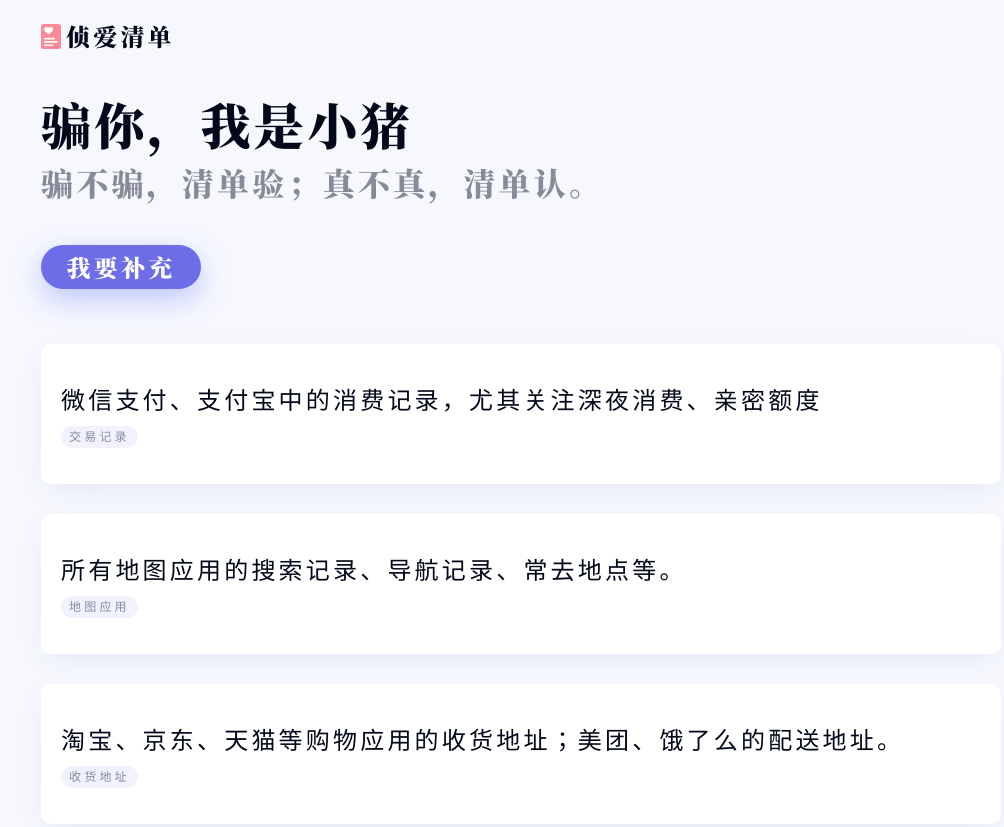
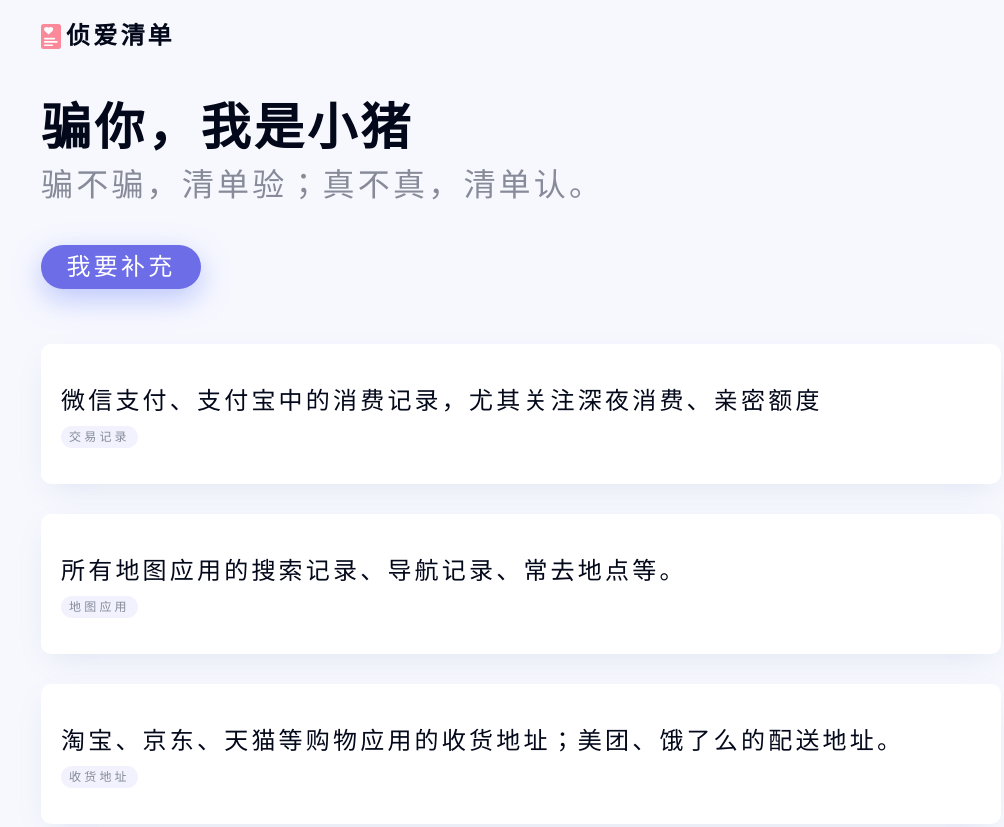
Before and after one commit to xiongbao/checklist.love, a plain HTML site: page index.html in a window 1280 px wide. Shown: the top 827 px of the page, without its empty margins (119-1123 px from the left). Drawn offline with Linux system fonts and the light colour scheme; no server answers.

Commit message:
Remove font-face

```diff
--- a/assets/main.css
+++ b/assets/main.css
@@ -1,9 +1,3 @@
-@font-face {
-  font-family: 'SourceHanSerifCN';
-  src: url('font/SourceHanSerifCN.ttf') format('truetype');
-  font-weight: normal;
-  font-style: normal;
-}
 html {
   font-size: 26.6666vw;
 }
@@ -60,12 +54,10 @@ a:visited {
   background-repeat: no-repeat;
 }
 .siteinfo .name {
-  font-family: 'SourceHanSerifCN';
   font-size: 0.24rem;
 }
 .siteintro {
   margin: auto 0;
-  font-family: 'SourceHanSerifCN';
 }
 .head h2 {
   font-size: 0.5rem;
```
